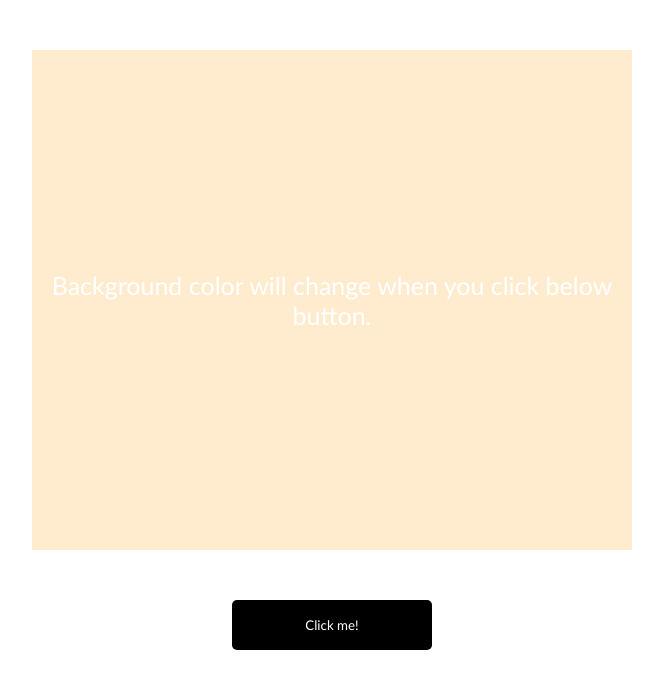
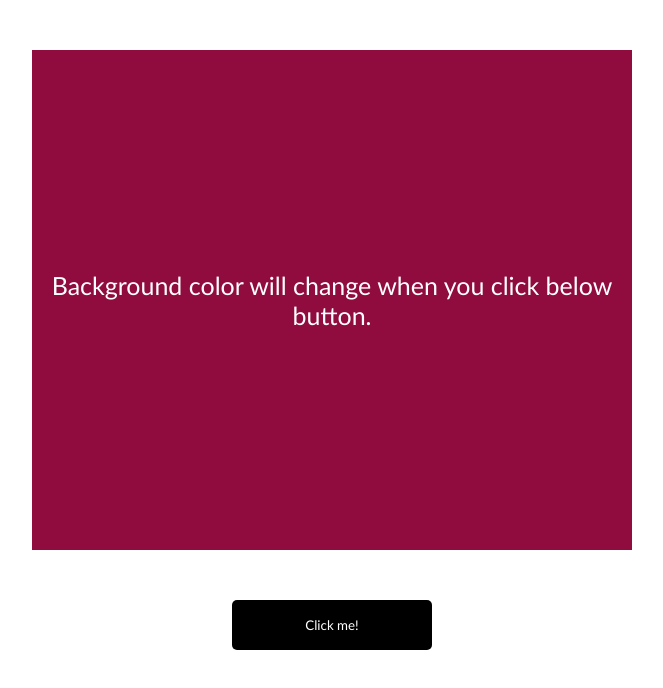
Before and after one commit to snehams29/web-projects, a plain HTML site: page colorchanging/index.html in a window 1280 px wide. Shown: the whole page, without its empty margins (308-971 px from the left). Drawn offline with Linux system fonts and the light colour scheme.

Commit message:
Update style.css

```diff
--- a/colorchanging/style.css
+++ b/colorchanging/style.css
@@ -1,5 +1,5 @@
 #canvas{
-    background-color: blanchedalmond;
+    background-color:#900C3F;
     color: white;
     font-family: 'Trebuchet MS', 'Lucida Sans Unicode', 'Lucida Grande', 'Lucida Sans', Arial, sans-serif;
     font-size: 25px;
```
